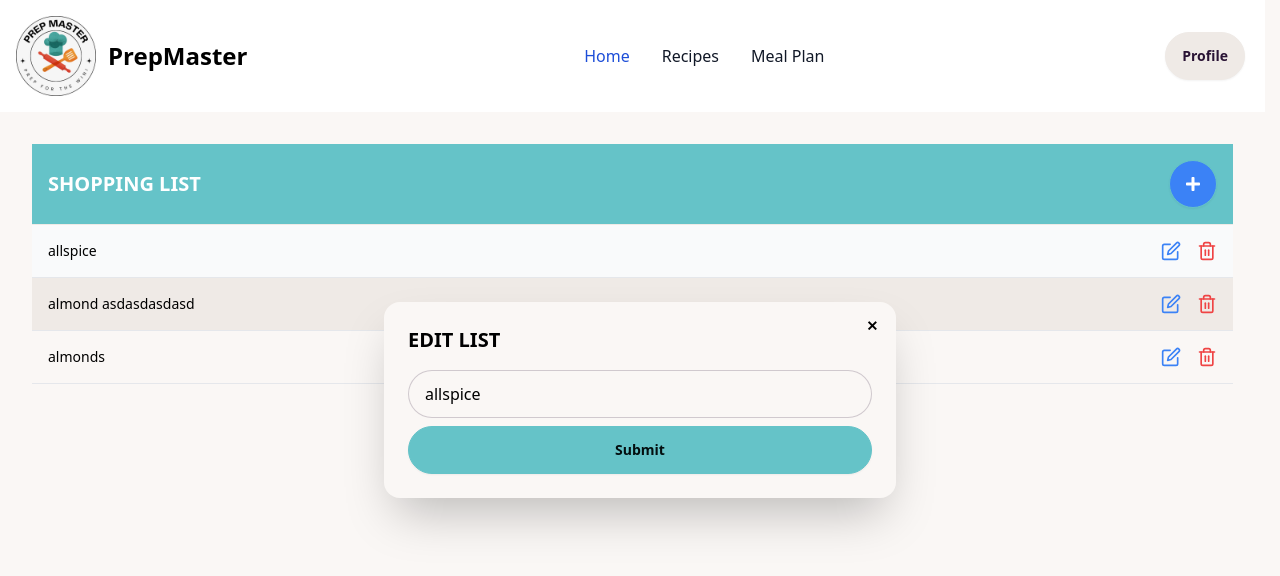
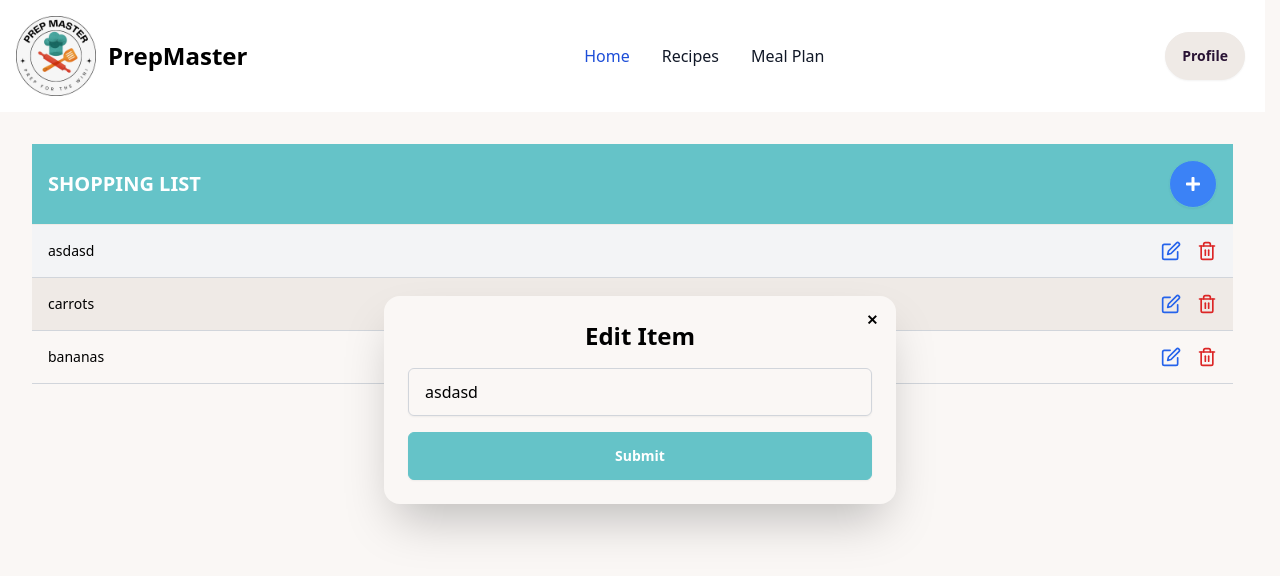
Before and after one commit to josh-raftery/be-prep-master, a Next.js app: page /basket in a window 1280 px wide. Both pictures are taken after a click on the icon 1186 px from the left and 251 px from the top of the page. Shown: the top 576 px of the page. Built offline with nearby package versions, Linux system fonts and the light colour scheme; data requests are answered from the project's data file.

Commit message:
UPDATED STYLING BASKET

```diff
--- a/_fake_data/data.json
+++ b/_fake_data/data.json
@@ -1,19 +1,19 @@
 {
   "ingredients": [
     {
-      "name": "allspice",
-      "ingredient_id": 2,
-      "id": "b0c0"
+      "id": "96a5",
+      "name": "asdasd",
+      "ingredient_id": "6f287f4e-f738-439d-ae67-573d2106d218"
     },
     {
-      "name": "almond asdasdasdasd",
-      "ingredient_id": 3,
-      "id": "3088"
+      "id": "4b10",
+      "name": "carrots",
+      "ingredient_id": "a23f1843-c02b-4917-9529-254367e55ce6"
     },
     {
-      "name": "almonds",
-      "ingredient_id": 4,
-      "id": "0217"
+      "id": "c839",
+      "name": "bananas",
+      "ingredient_id": "b91229f4-42f4-4bf7-8f0f-1348d9ce2082"
     }
   ]
 }
--- a/src/app/components/client/Task.jsx
+++ b/src/app/components/client/Task.jsx
@@ -26,13 +26,9 @@ const Task = ({ ingredient }) => {
     }
   };
 
-  const closeModal = () => {
-    setOpenModalEdit(false);
-  };
-
-  const handleDeleteItem = async (id) => {
+  const handleDeleteItem = async () => {
     try {
-      await deleteItem(id);
+      await deleteItem(ingredient.id);
       setOpenModalDelete(false);
       router.refresh();
     } catch (error) {
@@ -41,49 +37,46 @@ const Task = ({ ingredient }) => {
   };
 
   return (
-    <tr className="border-b border-gray-200 hover:bg-gray-50 transition-colors">
+    <tr className="border-b border-gray-300 hover:bg-gray-100 transition-colors">
       <td className="p-4">{ingredient.name}</td>
-      <td className="p-4 flex gap-4 justify-end items-center">
+      <td className="p-4 flex gap-4 items-center justify-end">
         <FiEdit
           onClick={() => setOpenModalEdit(true)}
           cursor="pointer"
-          className="text-blue-500 hover:text-blue-700 transition-colors"
+          className="text-blue-600 hover:text-blue-800 transition-colors"
           size={20}
         />
         <LuTrash2
           onClick={() => setOpenModalDelete(true)}
           cursor="pointer"
-          className="text-red-500 hover:text-red-700 transition-colors"
+          className="text-red-600 hover:text-red-800 transition-colors"
           size={20}
         />
-        <Modal isOpen={openModalEdit} onClose={closeModal} className="p-4">
+        <Modal isOpen={openModalEdit} onClose={() => setOpenModalEdit(false)} className="p-6 bg-white shadow-lg rounded-lg">
+          <h3 className="text-2xl font-semibold mb-4 text-center">Edit Item</h3>
           <form onSubmit={handleSubmitEditNewItem} className="space-y-4">
-            <h3 className="text-xl font-bold mb-4">EDIT LIST</h3>
-            <div className="flex flex-col space-y-2">
             <input
               value={taskToEdit}
               onChange={(e) => setTaskToEdit(e.target.value)}
               type="text"
-                placeholder="Type here"
-                className="input input-bordered w-full"
+              placeholder="Enter new name"
+              className="input input-bordered w-full py-2 px-4 rounded-md border-gray-300 shadow-sm"
             />
-              <button type="submit" className="btn btn-primary w-full">
+            <button type="submit" className="btn btn-primary w-full py-2 rounded-md text-white bg-secondary-600 hover:bg-secondary-700 transition-colors">
               Submit
             </button>
-            </div>
           </form>
         </Modal>
-        <Modal isOpen={openModalDelete} onClose={() => setOpenModalDelete(false)} className="p-4">
-          <div className="space-y-4">
-            <h3 className="text-lg font-semibold mb-4">Are you sure you want to delete this item from your basket?</h3>
-            <div className="flex gap-4 justify-end">
-              <button onClick={() => handleDeleteItem(ingredient.id)} className="btn btn-danger w-full">
-                YES
+        <Modal isOpen={openModalDelete} onClose={() => setOpenModalDelete(false)} className="p-6 bg-white shadow-lg rounded-lg">
+          <h3 className="text-lg font-semibold mb-4 text-center">Confirm Deletion</h3>
+          <p className="text-center mb-4">Are you sure you want to delete this item from your basket?</p>
+          <div className="flex justify-center gap-4">
+            <button
+              onClick={handleDeleteItem}
+              className="btn btn-danger w-full py-2 rounded-md text-white bg-red-600 hover:bg-red-700 transition-colors"
+            >
+              Yes
             </button>
-              <button onClick={() => setOpenModalDelete(false)} className="btn btn-secondary w-full">
-                NO
-              </button>
-            </div>
           </div>
         </Modal>
       </td>
```
Lines whose indentation alone changed are shown as unchanged.
